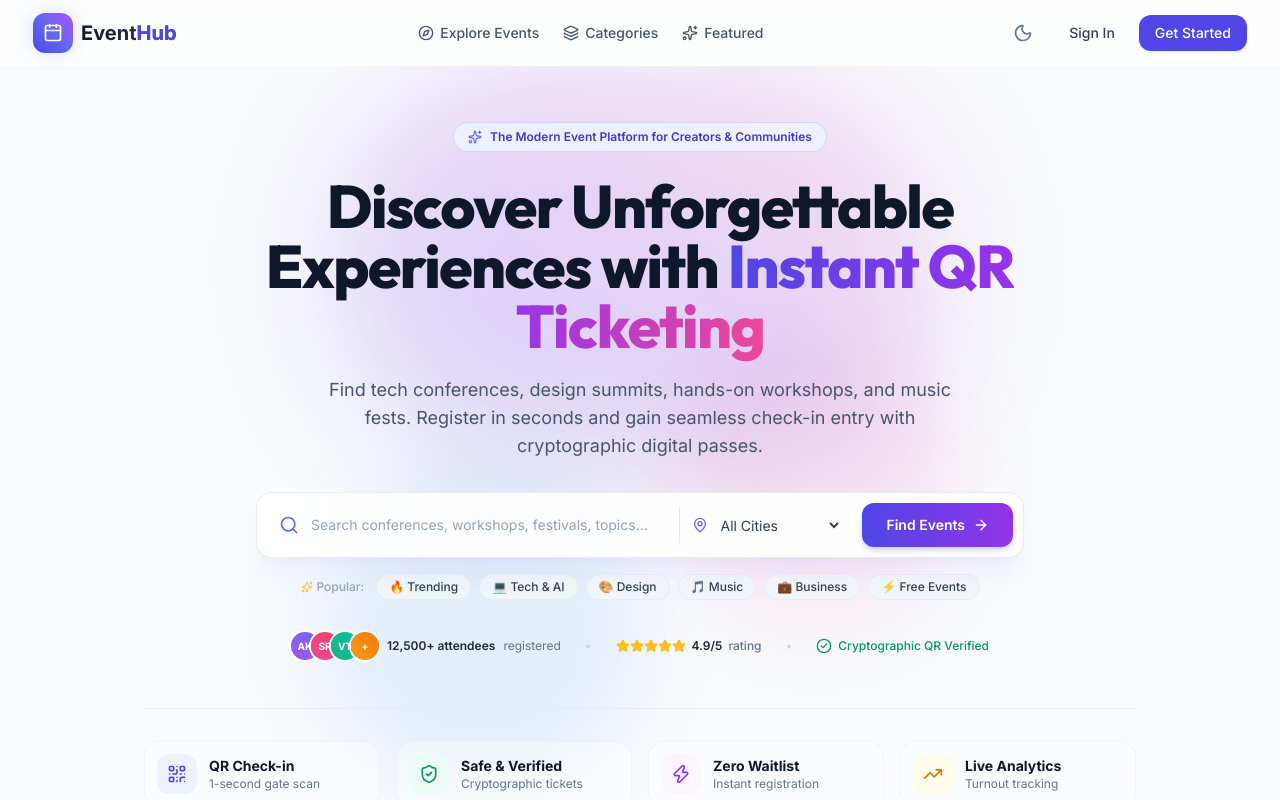
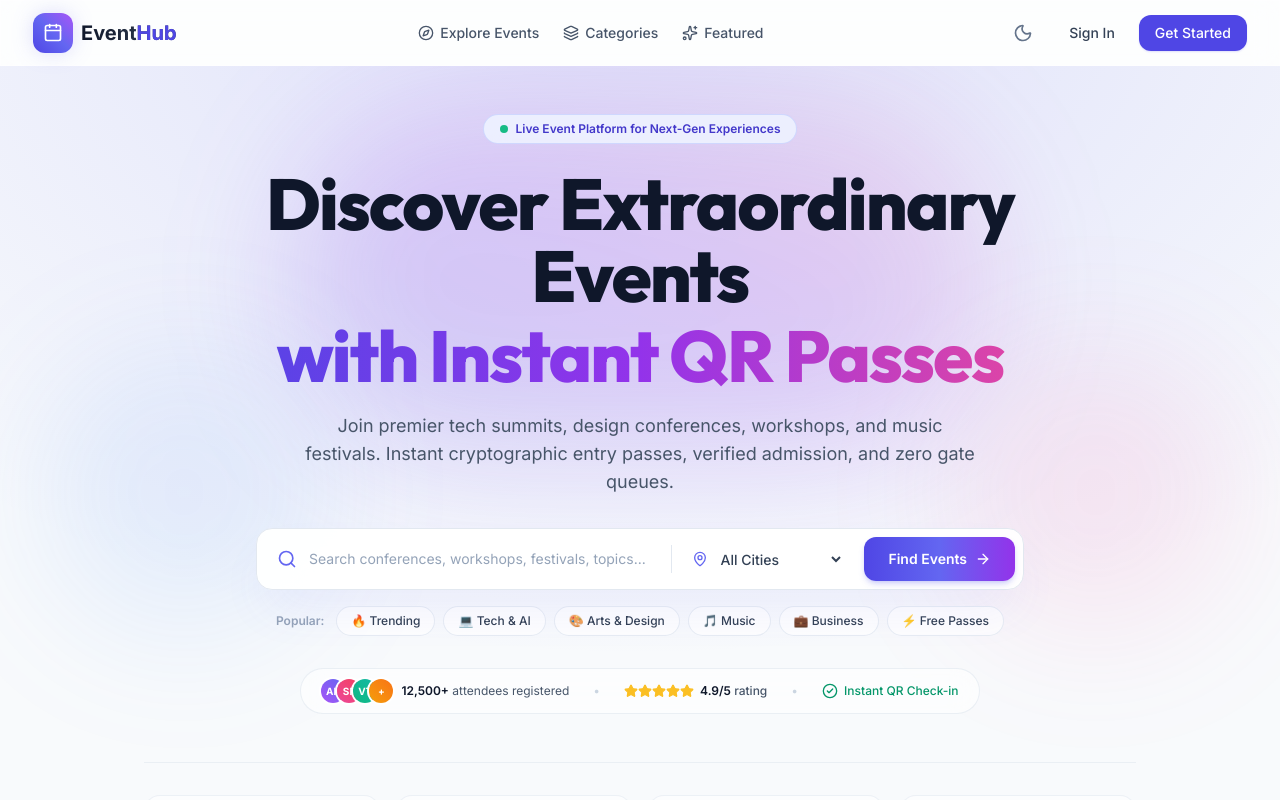
Before and after one commit to Vishwateja0411/Eventhub, a React (Vite) app in the folder frontend/: page / in a window 1280 px wide. Shown: the top 800 px of the page. Built offline with nearby package versions, Linux system fonts and the light colour scheme; no server answers.

Commit message:
fix(landing): polish hero typography, eliminate awkward wrapping, and enhance visual appeal

```diff
--- a/frontend/src/components/events/EventCard.jsx
+++ b/frontend/src/components/events/EventCard.jsx
@@ -1,6 +1,19 @@
 import React from 'react';
 import { Link } from 'react-router-dom';
-import { Calendar, MapPin, Users, ArrowUpRight } from 'lucide-react';
+import { Calendar, MapPin, Users } from 'lucide-react';
+
+const DEFAULT_CATEGORY_IMAGES = {
+  Technology: 'https://images.unsplash.com/photo-1540575467063-178a50c2df87?w=800&auto=format&fit=crop&q=80',
+  Music: 'https://images.unsplash.com/photo-1470225620780-dba8ba36b745?w=800&auto=format&fit=crop&q=80',
+  Arts: 'https://images.unsplash.com/photo-1460661419201-fd4cecdf8a8b?w=800&auto=format&fit=crop&q=80',
+  Business: 'https://images.unsplash.com/photo-1515187029135-18ee286d815b?w=800&auto=format&fit=crop&q=80',
+  Education: 'https://images.unsplash.com/photo-1524178232363-1fb2b075b655?w=800&auto=format&fit=crop&q=80',
+  Sports: 'https://images.unsplash.com/photo-1461896836934-ffe607ba8211?w=800&auto=format&fit=crop&q=80',
+  Food: 'https://images.unsplash.com/photo-1555396273-367ea4eb4db5?w=800&auto=format&fit=crop&q=80',
+  Health: 'https://images.unsplash.com/photo-1544367567-0f2fcb009e0b?w=800&auto=format&fit=crop&q=80',
+};
+
+const GENERIC_EVENT_IMAGE = 'https://images.unsplash.com/photo-1511578314322-379afb476865?w=800&auto=format&fit=crop&q=80';
 
 export default function EventCard({ event }) {
   const startDate = new Date(event.startDate);
@@ -15,23 +28,18 @@ export default function EventCard({ event }) {
 
   const isSoldOut = event.spotsLeft <= 0;
   const isFree = event.isFree || event.price === 0;
+  const displayImage = event.bannerUrl || DEFAULT_CATEGORY_IMAGES[event.category?.name] || GENERIC_EVENT_IMAGE;
 
   return (
     <div className="group glass-card rounded-2xl overflow-hidden hover:shadow-glow transition-all duration-300 flex flex-col hover:-translate-y-1">
       {/* Banner Media */}
-      <div className="relative h-48 w-full overflow-hidden bg-gradient-to-tr from-indigo-900 to-slate-900">
-        {event.bannerUrl ? (
-          <img
-            src={event.bannerUrl}
-            alt={event.title}
-            className="w-full h-full object-cover group-hover:scale-105 transition-transform duration-500"
-            loading="lazy"
-          />
-        ) : (
-          <div className="w-full h-full flex items-center justify-center p-6 text-center bg-gradient-to-br from-indigo-600 to-purple-800 text-white">
-            <span className="font-bold text-lg">{event.title}</span>
-          </div>
-        )}
+      <div className="relative h-48 w-full overflow-hidden bg-slate-900">
+        <img
+          src={displayImage}
+          alt={event.title}
+          className="w-full h-full object-cover group-hover:scale-105 transition-transform duration-500"
+          loading="lazy"
+        />
 
         {/* Top Badges */}
         <div className="absolute top-3 left-3 flex gap-2">
--- a/frontend/src/pages/Home.jsx
+++ b/frontend/src/pages/Home.jsx
@@ -50,38 +50,39 @@ export default function Home() {
   };
 
   return (
-    <div className="space-y-24 pb-24">
+    <div className="space-y-20 pb-20">
       {/* ─── HERO SECTION ────────────────────────────────────────── */}
-      <section className="relative pt-8 sm:pt-14 pb-16 overflow-hidden">
-        {/* Ambient lighting mesh background */}
-        <div className="absolute top-1/4 left-1/2 -translate-x-1/2 -translate-y-1/2 w-[600px] h-[400px] bg-gradient-to-tr from-indigo-600/20 via-purple-600/20 to-pink-500/15 dark:from-indigo-600/15 dark:via-purple-600/10 dark:to-transparent rounded-full blur-3xl pointer-events-none" />
-        <div className="absolute top-1/2 left-1/4 w-80 h-80 bg-blue-500/10 dark:bg-blue-500/5 rounded-full blur-2xl pointer-events-none" />
-        <div className="absolute top-1/3 right-1/4 w-72 h-72 bg-pink-500/10 dark:bg-pink-500/5 rounded-full blur-2xl pointer-events-none" />
+      <section className="relative pt-6 sm:pt-12 pb-12 overflow-hidden">
+        {/* Ambient lighting & subtle gradient backdrop */}
+        <div className="absolute inset-0 bg-[radial-gradient(ellipse_80%_80%_at_50%_-10%,rgba(99,102,241,0.18),rgba(255,255,255,0))] dark:bg-[radial-gradient(ellipse_80%_80%_at_50%_-10%,rgba(99,102,241,0.14),rgba(2,6,23,0))] pointer-events-none" />
+        <div className="absolute top-1/4 left-1/2 -translate-x-1/2 -translate-y-1/2 w-[700px] h-[350px] bg-gradient-to-tr from-indigo-600/20 via-purple-600/20 to-pink-500/15 dark:from-indigo-600/15 dark:via-purple-600/10 dark:to-transparent rounded-full blur-3xl pointer-events-none" />
+        <div className="absolute top-1/3 left-10 w-72 h-72 bg-blue-500/10 dark:bg-blue-500/5 rounded-full blur-3xl pointer-events-none" />
+        <div className="absolute top-1/3 right-10 w-72 h-72 bg-pink-500/10 dark:bg-pink-500/5 rounded-full blur-3xl pointer-events-none" />
 
         <div className="max-w-5xl mx-auto px-4 text-center relative z-10">
-          {/* Badge */}
-          <div className="inline-flex items-center gap-2 px-3.5 py-1.5 rounded-full text-xs font-semibold bg-indigo-50/90 dark:bg-indigo-950/80 text-indigo-700 dark:text-indigo-300 border border-indigo-200/80 dark:border-indigo-800/80 mb-6 backdrop-blur-md shadow-xs">
-            <Sparkles className="w-3.5 h-3.5 text-indigo-500" />
-            <span>The Modern Event Platform for Creators & Communities</span>
+          {/* Live Platform Badge */}
+          <div className="inline-flex items-center gap-2 px-4 py-1.5 rounded-full text-xs font-semibold bg-indigo-50/90 dark:bg-indigo-950/70 text-indigo-700 dark:text-indigo-300 border border-indigo-200/80 dark:border-indigo-800/80 mb-6 backdrop-blur-md shadow-xs">
+            <span className="flex h-2 w-2 rounded-full bg-emerald-500 animate-pulse" />
+            <span>Live Event Platform for Next-Gen Experiences</span>
           </div>
 
-          {/* Main Headline */}
-          <h1 className="text-3xl sm:text-5xl lg:text-6xl font-black tracking-tight text-slate-900 dark:text-white leading-[1.15] mb-5 max-w-4xl mx-auto">
-            Discover Unforgettable Experiences with{' '}
-            <span className="bg-gradient-to-r from-indigo-600 via-purple-600 to-pink-500 bg-clip-text text-transparent">
-              Instant QR Ticketing
+          {/* Balanced 2-line Headline — No orphaned words */}
+          <h1 className="text-4xl sm:text-6xl lg:text-7xl font-black tracking-tight text-slate-900 dark:text-white leading-[1.1] mb-5 max-w-4xl mx-auto">
+            Discover Extraordinary Events
+            <span className="block mt-2 bg-gradient-to-r from-indigo-600 via-purple-600 to-pink-500 bg-clip-text text-transparent">
+              with Instant QR Passes
             </span>
           </h1>
 
           {/* Subheading */}
           <p className="max-w-2xl mx-auto text-base sm:text-lg text-slate-600 dark:text-slate-300 mb-8 leading-relaxed">
-            Find tech conferences, design summits, hands-on workshops, and music fests. Register in seconds and gain seamless check-in entry with cryptographic digital passes.
+            Join premier tech summits, design conferences, workshops, and music festivals. Instant cryptographic entry passes, verified admission, and zero gate queues.
           </p>
 
-          {/* Interactive Hero Search Bar */}
+          {/* Interactive Command Search Bar */}
           <form
             onSubmit={handleHeroSearch}
-            className="w-full max-w-3xl mx-auto p-2 sm:p-2.5 rounded-2xl bg-white/90 dark:bg-slate-900/90 backdrop-blur-xl border border-slate-200/80 dark:border-slate-800 shadow-xl shadow-indigo-500/5 flex flex-col sm:flex-row items-stretch sm:items-center gap-2 mb-4"
+            className="w-full max-w-3xl mx-auto p-2 rounded-2xl bg-white/95 dark:bg-slate-900/90 backdrop-blur-xl border border-slate-200 dark:border-slate-800 shadow-2xl shadow-indigo-500/10 flex flex-col sm:flex-row items-stretch sm:items-center gap-2 mb-4 transition-all focus-within:border-indigo-500/50 focus-within:ring-2 focus-within:ring-indigo-500/20"
           >
             {/* Keyword Input */}
             <div className="flex-1 flex items-center gap-3 px-3 py-2 text-slate-400">
@@ -95,16 +96,19 @@ export default function Home() {
               />
             </div>
 
+            {/* Subtle Divider */}
+            <div className="hidden sm:block h-7 w-px bg-slate-200 dark:border-slate-800" />
+
             {/* Location selector */}
-            <div className="hidden sm:flex items-center gap-2 px-3 py-2 border-l border-slate-200 dark:border-slate-800 text-slate-400">
+            <div className="flex items-center gap-2 px-3 py-2 text-slate-400">
               <MapPin className="w-4 h-4 text-indigo-500 flex-shrink-0" />
               <select
                 value={selectedCity}
                 onChange={(e) => setSelectedCity(e.target.value)}
-                className="bg-transparent text-xs sm:text-sm text-slate-700 dark:text-slate-300 outline-none cursor-pointer pr-2"
+                className="bg-transparent text-xs sm:text-sm text-slate-700 dark:text-slate-300 outline-none cursor-pointer pr-2 font-medium"
               >
                 <option value="" className="dark:bg-slate-900 text-slate-700 dark:text-slate-300">All Cities</option>
-                <option value="Bengaluru" className="dark:bg-slate-900 text-slate-700 dark:text-slate-300">Bengaluru</option>
+                <option value="Bangalore" className="dark:bg-slate-900 text-slate-700 dark:text-slate-300">Bengaluru</option>
                 <option value="Mumbai" className="dark:bg-slate-900 text-slate-700 dark:text-slate-300">Mumbai</option>
                 <option value="Delhi" className="dark:bg-slate-900 text-slate-700 dark:text-slate-300">Delhi NCR</option>
                 <option value="Hyderabad" className="dark:bg-slate-900 text-slate-700 dark:text-slate-300">Hyderabad</option>
@@ -115,30 +119,30 @@ export default function Home() {
             {/* Submit button */}
             <button
               type="submit"
-              className="px-6 py-3 rounded-xl bg-gradient-to-r from-indigo-600 to-purple-600 hover:from-indigo-500 hover:to-purple-500 text-white font-semibold text-sm shadow-md shadow-indigo-500/25 flex items-center justify-center gap-2 transition-all hover:scale-[1.02] active:scale-[0.98] cursor-pointer"
+              className="px-6 py-3 rounded-xl bg-gradient-to-r from-indigo-600 via-indigo-500 to-purple-600 hover:from-indigo-500 hover:to-purple-500 text-white font-semibold text-sm shadow-md shadow-indigo-500/25 flex items-center justify-center gap-2 transition-all hover:scale-[1.02] active:scale-[0.98] cursor-pointer"
             >
-              Find Events
+              <span>Find Events</span>
               <ArrowRight className="w-4 h-4" />
             </button>
           </form>
 
           {/* Quick Discovery Tags */}
           <div className="flex flex-wrap items-center justify-center gap-2 mb-8">
-            <span className="text-xs font-medium text-slate-400 dark:text-slate-500 mr-1 flex items-center gap-1">
-              <Sparkles className="w-3 h-3 text-amber-400" /> Popular:
+            <span className="text-xs font-semibold text-slate-400 dark:text-slate-500 mr-1 flex items-center gap-1">
+              Popular:
             </span>
             {[
               { label: '🔥 Trending', query: 'sortBy=date' },
               { label: '💻 Tech & AI', query: 'category=technology' },
-              { label: '🎨 Design', query: 'category=design' },
+              { label: '🎨 Arts & Design', query: 'category=arts' },
               { label: '🎵 Music', query: 'category=music' },
               { label: '💼 Business', query: 'category=business' },
-              { label: '⚡ Free Events', query: 'isFree=true' },
+              { label: '⚡ Free Passes', query: 'isFree=true' },
             ].map((pill, idx) => (
               <Link
                 key={idx}
                 to={`/events?${pill.query}`}
-                className="px-3 py-1 rounded-full text-xs font-medium bg-slate-100/90 hover:bg-slate-200/90 dark:bg-slate-800/80 dark:hover:bg-slate-700 text-slate-700 dark:text-slate-300 border border-slate-200/60 dark:border-slate-700/60 transition-all hover:scale-105"
+                className="px-3.5 py-1.5 rounded-full text-xs font-medium bg-white/70 dark:bg-slate-900/70 hover:bg-white dark:hover:bg-slate-800 text-slate-700 dark:text-slate-300 border border-slate-200/80 dark:border-slate-800 shadow-xs transition-all hover:scale-105 hover:border-indigo-400/50"
               >
                 {pill.label}
               </Link>
@@ -146,23 +150,23 @@ export default function Home() {
           </div>
 
           {/* Social Proof & Trust Strip */}
-          <div className="flex flex-wrap items-center justify-center gap-4 sm:gap-6 text-xs text-slate-500 dark:text-slate-400 mb-12">
+          <div className="inline-flex flex-wrap items-center justify-center gap-4 sm:gap-6 px-5 py-2.5 rounded-full bg-white/60 dark:bg-slate-900/60 backdrop-blur-md border border-slate-200/70 dark:border-slate-800/80 shadow-xs text-xs text-slate-600 dark:text-slate-400 mb-12">
             <div className="flex items-center gap-2">
               <div className="flex -space-x-2">
-                <div className="w-7 h-7 rounded-full ring-2 ring-white dark:ring-slate-900 bg-gradient-to-tr from-purple-500 to-indigo-500 flex items-center justify-center text-[10px] font-bold text-white shadow-xs">
+                <div className="w-6 h-6 rounded-full ring-2 ring-white dark:ring-slate-900 bg-gradient-to-tr from-purple-500 to-indigo-500 flex items-center justify-center text-[10px] font-bold text-white shadow-xs">
                   AK
                 </div>
-                <div className="w-7 h-7 rounded-full ring-2 ring-white dark:ring-slate-900 bg-gradient-to-tr from-pink-500 to-rose-500 flex items-center justify-center text-[10px] font-bold text-white shadow-xs">
+                <div className="w-6 h-6 rounded-full ring-2 ring-white dark:ring-slate-900 bg-gradient-to-tr from-pink-500 to-rose-500 flex items-center justify-center text-[10px] font-bold text-white shadow-xs">
                   SR
                 </div>
-                <div className="w-7 h-7 rounded-full ring-2 ring-white dark:ring-slate-900 bg-gradient-to-tr from-emerald-500 to-teal-500 flex items-center justify-center text-[10px] font-bold text-white shadow-xs">
+                <div className="w-6 h-6 rounded-full ring-2 ring-white dark:ring-slate-900 bg-gradient-to-tr from-emerald-500 to-teal-500 flex items-center justify-center text-[10px] font-bold text-white shadow-xs">
                   VT
                 </div>
-                <div className="w-7 h-7 rounded-full ring-2 ring-white dark:ring-slate-900 bg-gradient-to-tr from-amber-500 to-orange-500 flex items-center justify-center text-[10px] font-bold text-white shadow-xs">
+                <div className="w-6 h-6 rounded-full ring-2 ring-white dark:ring-slate-900 bg-gradient-to-tr from-amber-500 to-orange-500 flex items-center justify-center text-[10px] font-bold text-white shadow-xs">
                   +
                 </div>
               </div>
-              <span className="font-semibold text-slate-800 dark:text-slate-200">12,500+ attendees</span> registered
+              <span><strong className="text-slate-900 dark:text-white font-semibold">12,500+</strong> attendees registered</span>
             </div>
 
             <span className="hidden sm:inline-block text-slate-300 dark:text-slate-700">•</span>
@@ -173,53 +177,53 @@ export default function Home() {
                   <Star key={i} className="w-3.5 h-3.5 fill-amber-400 text-amber-400" />
                 ))}
               </div>
-              <span className="font-semibold text-slate-800 dark:text-slate-200">4.9/5</span> rating
+              <span><strong className="text-slate-900 dark:text-white font-semibold">4.9/5</strong> rating</span>
             </div>
 
             <span className="hidden sm:inline-block text-slate-300 dark:text-slate-700">•</span>
 
             <div className="flex items-center gap-1.5 font-medium text-emerald-600 dark:text-emerald-400">
               <CheckCircle2 className="w-4 h-4" />
-              <span>Cryptographic QR Verified</span>
+              <span>Instant QR Check-in</span>
             </div>
           </div>
 
           {/* Highlights bar */}
           <div className="grid grid-cols-2 md:grid-cols-4 gap-4 max-w-5xl mx-auto pt-8 border-t border-slate-200/60 dark:border-slate-800/60 text-left">
-            <div className="flex items-center gap-3 p-3 rounded-2xl bg-white/40 dark:bg-slate-900/40 border border-slate-200/40 dark:border-slate-800/40 backdrop-blur-sm hover:border-indigo-400/50 transition-all">
-              <div className="p-2.5 rounded-xl bg-indigo-50 dark:bg-slate-800 text-indigo-600 dark:text-indigo-400">
+            <div className="flex items-center gap-3 p-3.5 rounded-2xl bg-white/60 dark:bg-slate-900/60 border border-slate-200/60 dark:border-slate-800/60 backdrop-blur-sm hover:border-indigo-400/50 hover:shadow-xs transition-all">
+              <div className="p-2.5 rounded-xl bg-indigo-50 dark:bg-indigo-950/60 text-indigo-600 dark:text-indigo-400">
                 <QrCode className="w-5 h-5" />
               </div>
               <div>
                 <p className="text-sm font-bold text-slate-900 dark:text-white">QR Check-in</p>
-                <p className="text-xs text-slate-500">1-second gate scan</p>
+                <p className="text-xs text-slate-500 dark:text-slate-400">1-second gate scan</p>
               </div>
             </div>
-            <div className="flex items-center gap-3 p-3 rounded-2xl bg-white/40 dark:bg-slate-900/40 border border-slate-200/40 dark:border-slate-800/40 backdrop-blur-sm hover:border-emerald-400/50 transition-all">
-              <div className="p-2.5 rounded-xl bg-emerald-50 dark:bg-slate-800 text-emerald-600 dark:text-emerald-400">
+            <div className="flex items-center gap-3 p-3.5 rounded-2xl bg-white/60 dark:bg-slate-900/60 border border-slate-200/60 dark:border-slate-800/60 backdrop-blur-sm hover:border-emerald-400/50 hover:shadow-xs transition-all">
+              <div className="p-2.5 rounded-xl bg-emerald-50 dark:bg-emerald-950/60 text-emerald-600 dark:text-emerald-400">
                 <ShieldCheck className="w-5 h-5" />
               </div>
               <div>
                 <p className="text-sm font-bold text-slate-900 dark:text-white">Safe & Verified</p>
-                <p className="text-xs text-slate-500">Cryptographic tickets</p>
+                <p className="text-xs text-slate-500 dark:text-slate-400">Cryptographic tickets</p>
               </div>
             </div>
-            <div className="flex items-center gap-3 p-3 rounded-2xl bg-white/40 dark:bg-slate-900/40 border border-slate-200/40 dark:border-slate-800/40 backdrop-blur-sm hover:border-purple-400/50 transition-all">
-              <div className="p-2.5 rounded-xl bg-purple-50 dark:bg-slate-800 text-purple-600 dark:text-purple-400">
+            <div className="flex items-center gap-3 p-3.5 rounded-2xl bg-white/60 dark:bg-slate-900/60 border border-slate-200/60 dark:border-slate-800/60 backdrop-blur-sm hover:border-purple-400/50 hover:shadow-xs transition-all">
+              <div className="p-2.5 rounded-xl bg-purple-50 dark:bg-purple-950/60 text-purple-600 dark:text-purple-400">
                 <Zap className="w-5 h-5" />
               </div>
               <div>
                 <p className="text-sm font-bold text-slate-900 dark:text-white">Zero Waitlist</p>
-                <p className="text-xs text-slate-500">Instant registration</p>
+                <p className="text-xs text-slate-500 dark:text-slate-400">Instant registration</p>
               </div>
             </div>
-            <div className="flex items-center gap-3 p-3 rounded-2xl bg-white/40 dark:bg-slate-900/40 border border-slate-200/40 dark:border-slate-800/40 backdrop-blur-sm hover:border-amber-400/50 transition-all">
-              <div className="p-2.5 rounded-xl bg-amber-50 dark:bg-slate-800 text-amber-600 dark:text-amber-400">
+            <div className="flex items-center gap-3 p-3.5 rounded-2xl bg-white/60 dark:bg-slate-900/60 border border-slate-200/60 dark:border-slate-800/60 backdrop-blur-sm hover:border-amber-400/50 hover:shadow-xs transition-all">
+              <div className="p-2.5 rounded-xl bg-amber-50 dark:bg-amber-950/60 text-amber-600 dark:text-amber-400">
                 <TrendingUp className="w-5 h-5" />
               </div>
               <div>
                 <p className="text-sm font-bold text-slate-900 dark:text-white">Live Analytics</p>
-                <p className="text-xs text-slate-500">Turnout tracking</p>
+                <p className="text-xs text-slate-500 dark:text-slate-400">Turnout tracking</p>
               </div>
             </div>
           </div>
```
